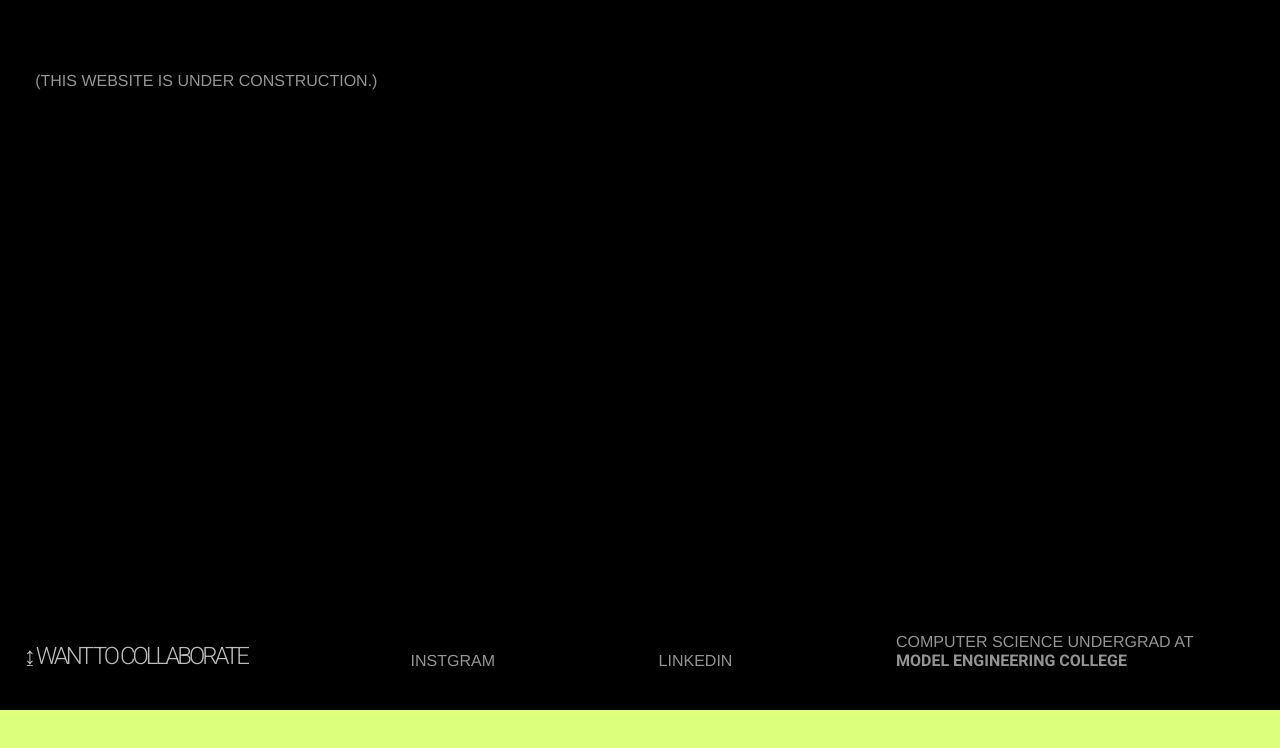
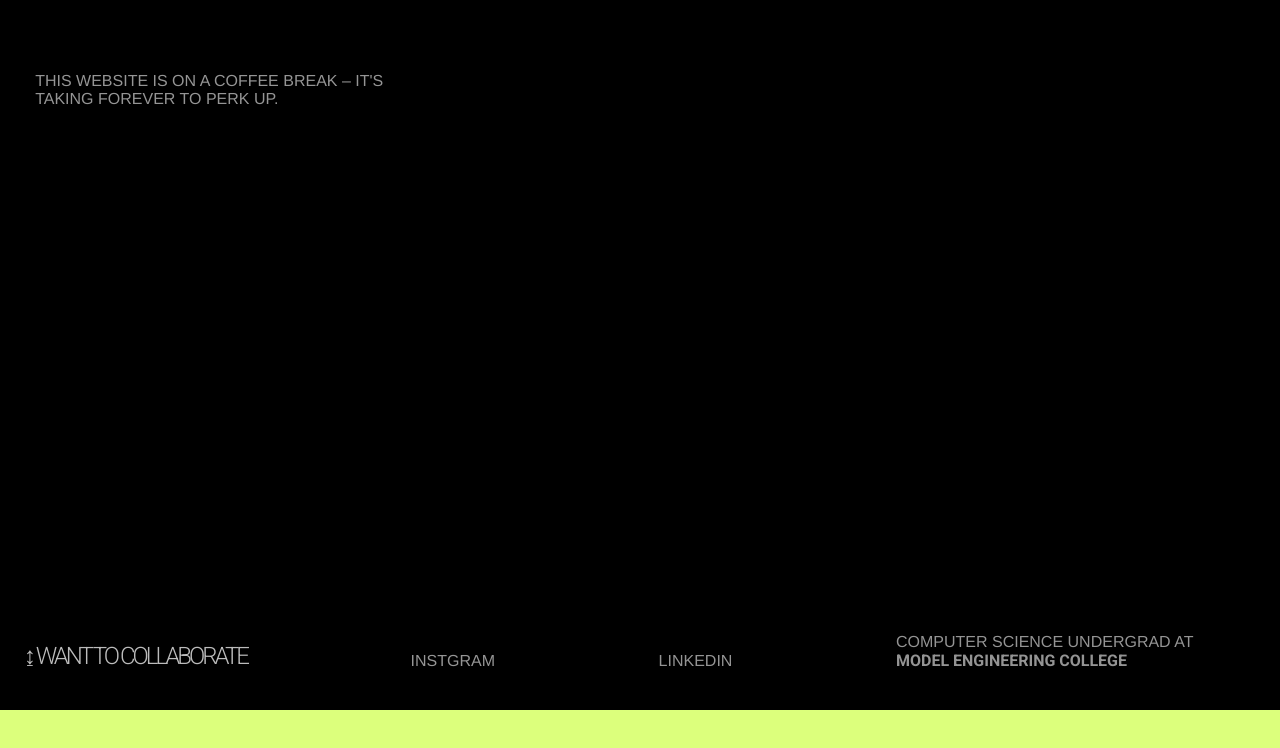
Before and after one commit to harikrishnan2412/portfolio-v2, a website built with Vite: page index.html in a window 1280 px wide. Shown: the part 90-838 px from the top of the page. Built offline with nearby package versions, Linux system fonts and the light colour scheme.

Commit message:
changed about

```diff
--- a/index.html
+++ b/index.html
@@ -16,7 +16,7 @@
       </div>
       <div class="about">
         <p>
-         (this website is under construction.)
+          This website is on a coffee break – it's taking forever to perk up.
         </p>
       </div>
       <div class="wrapper-img">
```
